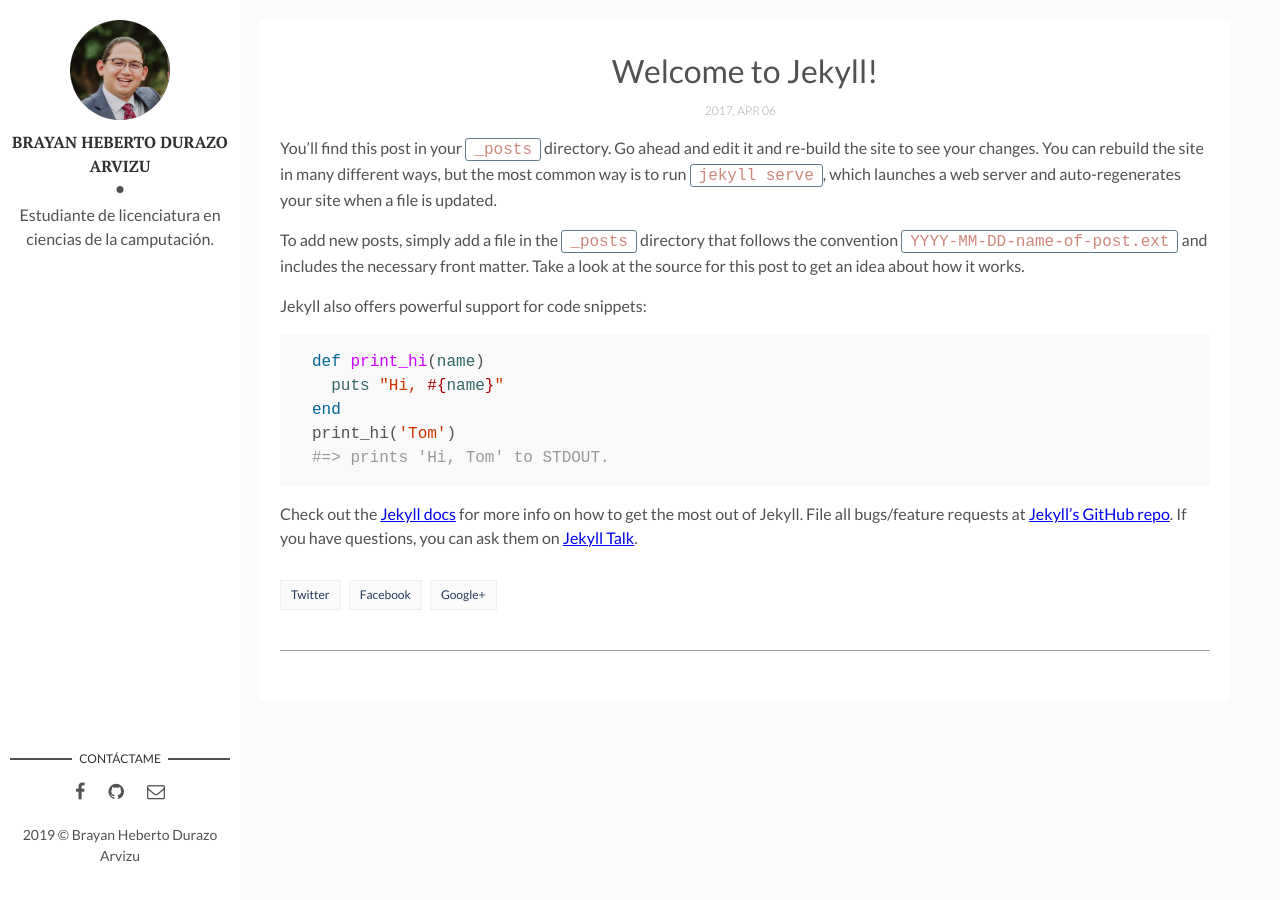
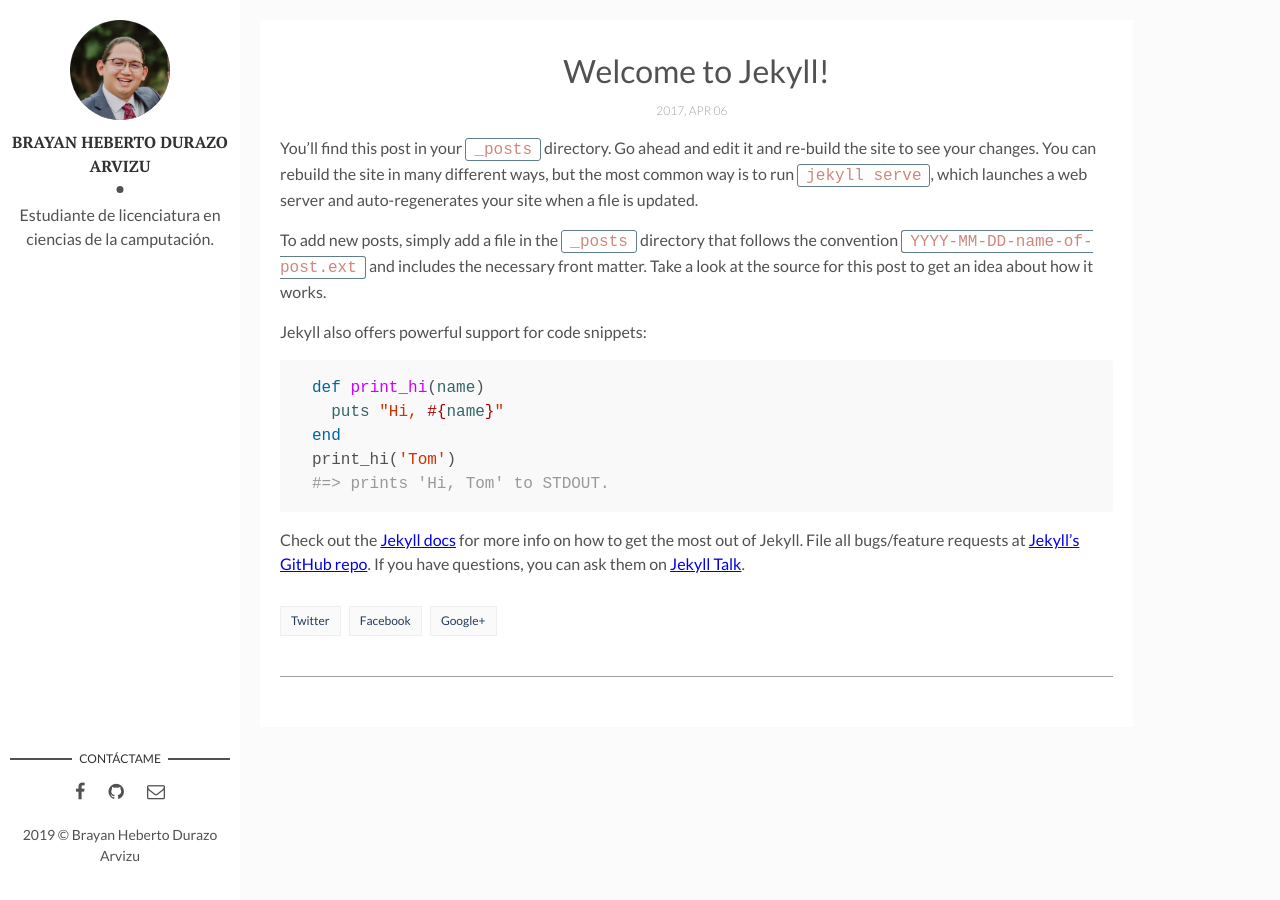
Before and after one commit to BrayanDurazo/BrayanDurazo.github.io, a Jekyll site: the page built from _posts/2017-04-06-welcome-to-jekyll.markdown, in a window 1280 px wide. Built offline with Jekyll 4.4.1, drawn with Linux system fonts in a browser that asks for light colours; comment, search, counter and statistics services are not loaded.

```diff
--- a/assets/css/main.css
+++ b/assets/css/main.css
@@ -892,6 +892,10 @@
   background-color: #fff;
 }
 
+.article-page {
+  width: 90%;
+}
+
 ::-moz-selection {
   background: rgba(38, 57, 89, 0.8);
   color: #ffffff;
```
